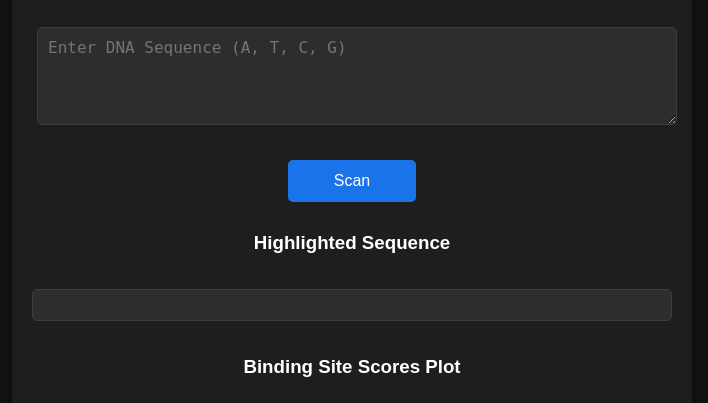
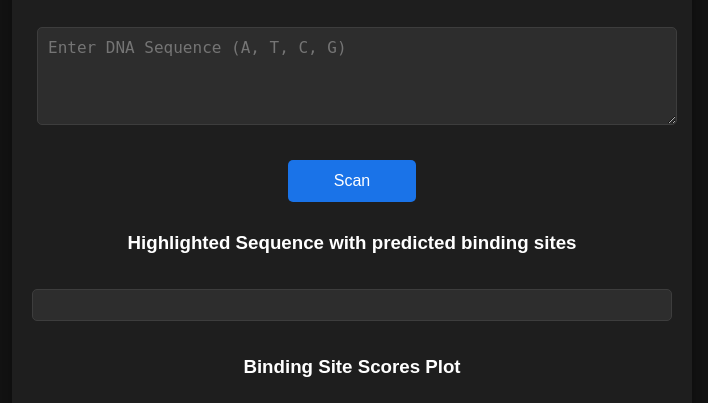
Before and after one commit to BexLeetBox/Bio-informatics, a Flask app: page / in a window 1280 px wide. Shown: the part 276-679 px from the top of the page, without its empty margins (288-996 px from the left). Run offline with Flask 3, Linux system fonts and the light colour scheme; some libraries are stand-ins or nearby versions.

Commit message:
Highlighting motif binding sites is more accurate now. Changed weights

```diff
--- a/app.py
+++ b/app.py
@@ -148,6 +148,7 @@ def highlight_binding_sites(sequence, binding_sites, pwm):
     """
     highlighted = list(sequence)
 
+    print(f"found binding sites: {binding_sites}")
     if pwm is None or 'A' not in pwm:  # Check if PWM is valid
         print("Error: Invalid PWM data")
         return sequence  # Return unmodified sequence
--- a/templates/index.html
+++ b/templates/index.html
@@ -19,7 +19,7 @@
 
             <button onclick="scanSequence()">Scan</button>
 
-            <h3>Highlighted Sequence</h3>
+            <h3>Highlighted Sequence with predicted binding sites</h3>
             <p id="highlighted_sequence"></p>
 
             <h3>Binding Site Scores Plot</h3>
--- a/utils/pwm_scanner.py
+++ b/utils/pwm_scanner.py
@@ -61,7 +61,7 @@ def scan_dna_sequence(dna_sequence, pwm):
         return {'binding_sites': [], 'scores': []}
 
     # Dynamically adjust the threshold
-    threshold = np.mean(scores) + 0.1 * np.std(scores)
+    threshold = np.mean(scores) + 2 * np.std(scores)
 
     # Find binding sites
     binding_sites = [i for i, score in enumerate(scores) if score > threshold]
```
